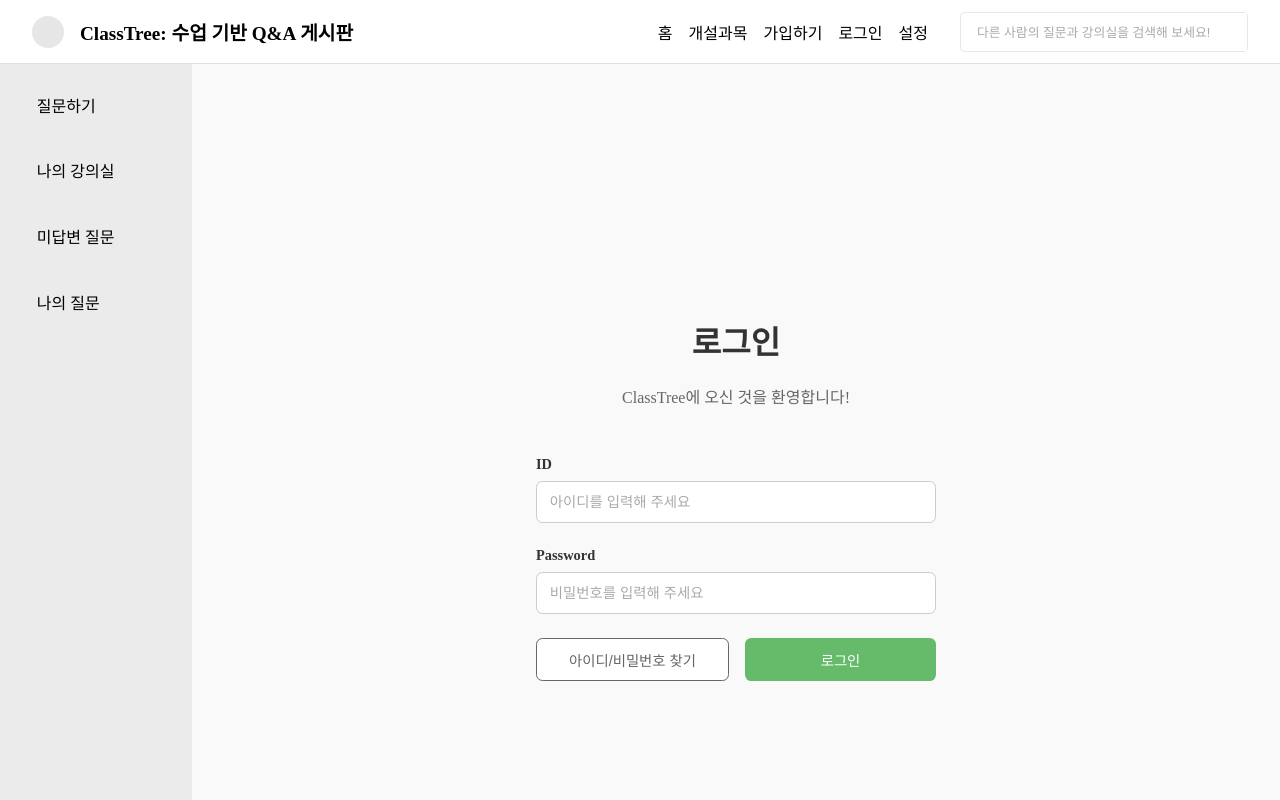
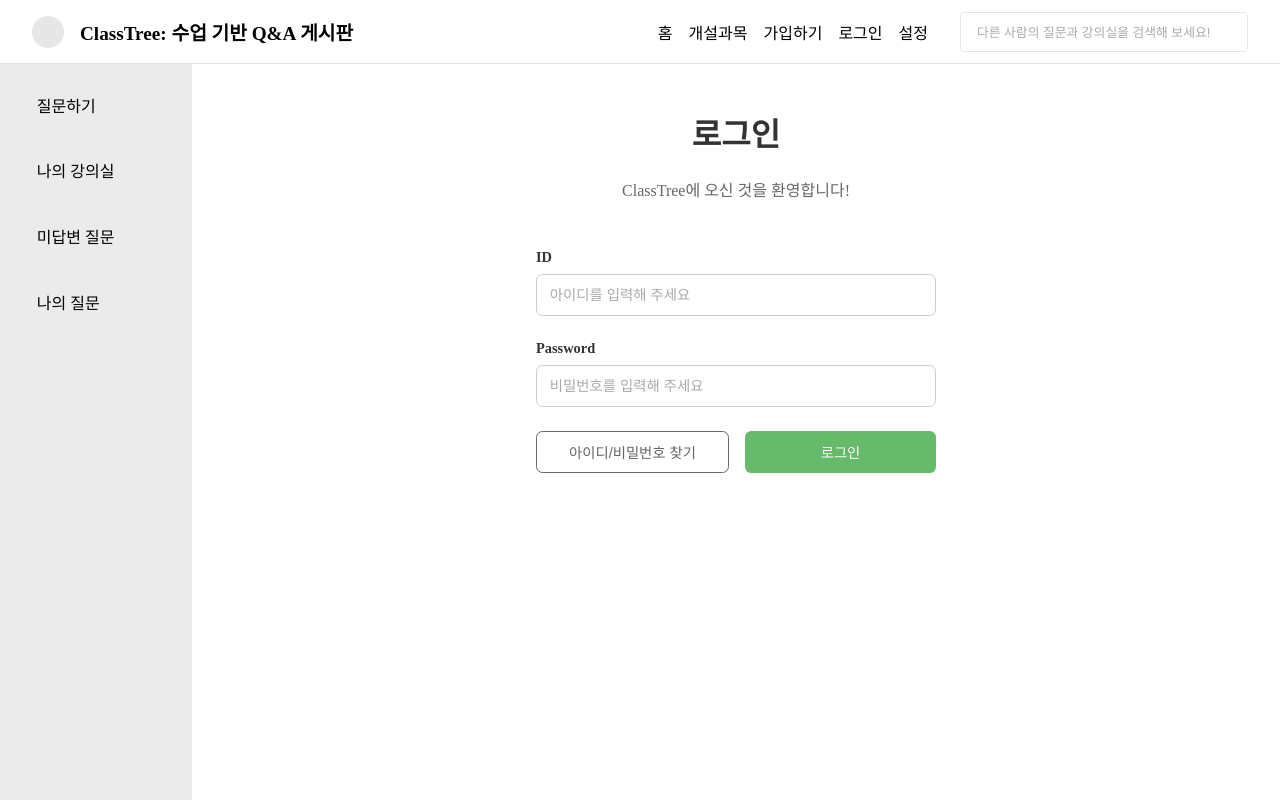
Before and after one commit to Hurdlethon-ClassTree/ClassTree-FE, a Vue app: page /signin in a window 1280 px wide. Built offline with nearby package versions, Linux system fonts and the light colour scheme.

Commit message:
[Fix] 배경화면색 맞추기

```diff
--- a/src/page/SignIn.vue
+++ b/src/page/SignIn.vue
@@ -45,8 +45,7 @@
   flex-direction: column;
   justify-content: center;
   align-items: center;
-  min-height: 100vh;
-  background-color: #f9f9f9;
+  background-color: white;
   padding: 2rem;
 }
 
```
